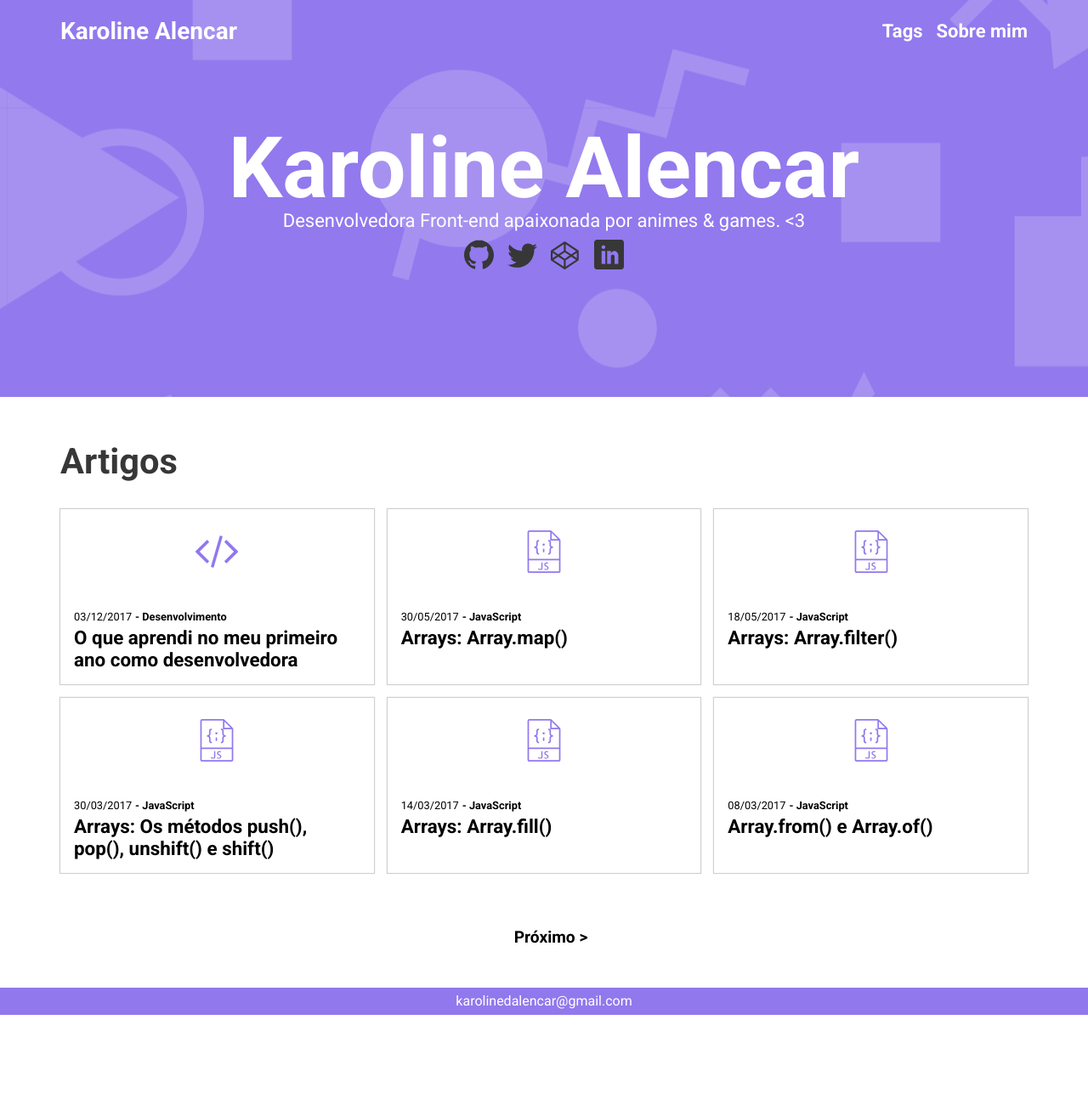
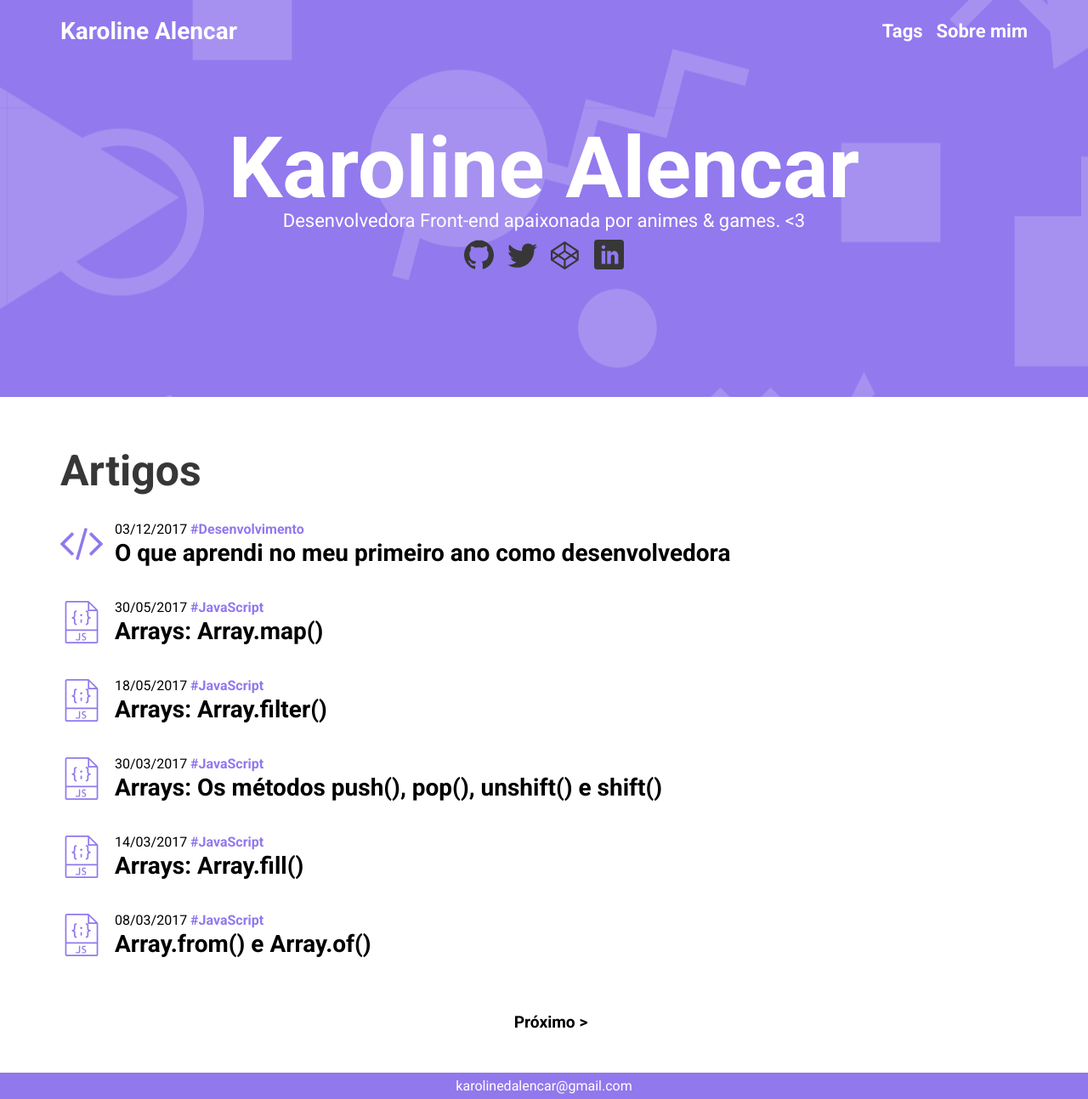
Before and after one commit to karolinedealencar/karolinedealencar.com.br, a Jekyll site: the page built from index.html, in a window 1280 px wide. Shown: the whole page at 85% size. Built offline with Jekyll 4.4.1, drawn with Linux system fonts in a browser that asks for light colours; the list of posts is cut into pages by our own code; before the commit the page ends 1194 px from its top, so only the background shows below that.

Commit message:
Change post list
Change post list to new layout (3.0)

```diff
--- a/_includes/posts-list.html
+++ b/_includes/posts-list.html
@@ -3,14 +3,14 @@
     <h2 class="post-list__title">
       Artigos
     </h2>
+
     <div class="post-list__list">
       <!-- Loops through the paginated posts -->
       {% if site.posts.size == 0 %}
         <h3>Parece que não tem nenhum post por aqui.</h3>
       {% else %}
         {% for post in paginator.posts %}
-        <a class="post__link" href="{{ site.baseurl }}{{ post.url }}">
-          <article class="post-list__item">
+          <article class="post-list__article">
             <div class="post-list__img">
                 {% if post.categories contains "JavaScript" %}
                   <img src="/img/icon-javascript.svg" alt="JavaScript Icon">
@@ -31,22 +31,26 @@
                 {% if post.categories contains "Soft Skills" %}
                   <img src="/img/icon-skills.svg" alt="Soft Skills Icon">
                 {% endif %}
-              </div>
+            </div>
             <header class="post-list__header">
               <div>
                 <time class="post-list__date">{{ post.date | date: "%d/%m/%Y" }}</time>
-                <span class="post-list__categories"> - {{ post.categories }}</span>
+                <a href="{{ site.baseurl }}{{ post.url }}" title="{{ post.categories }}">
+                  <span class="post-list__categories"> #{{ post.categories }}</span>
+                </a>
               </div>
-              <h3 class="post-list__title--list">
-                {{ post.title }}
-              </h3>
+              <a href="{{ site.baseurl }}{{ post.url }}" title="{{ post.title }}">
+                <h3 class="post-list__title--list">
+                  {{ post.title }}
+                </h3>
+              </a>
             </header>
           </article>
-        </a>
         {% endfor %}
       {% endif %}
     </div>
   </div>
+
   <!-- Pagination links -->
   <div class="pagination">
   {% if paginator.previous_page %}
--- a/_sass/_style.scss
+++ b/_sass/_style.scss
@@ -145,13 +145,13 @@
 // POSTS
 
 .post-list__title {
-  margin-bottom: 2rem;
+  margin-bottom: rem(30);
 
   color: $color-secondary;
-  font-size: 2rem;
+  font-size: rem(35);
 
   @media (min-width: 992px) {
-    font-size: 2.6em;
+    font-size: rem(50);
   }
 
 }
@@ -159,55 +159,69 @@
 .post-list__list {
   display: grid;
   grid-template-columns: 1fr;
-  grid-auto-rows: 1fr;
-  grid-gap: 1rem;
+  grid-auto-rows: auto;
+  grid-gap: rem(18);
+  grid-template-columns: repeat(1, 1fr);
 
-  @media (min-width: 600px) {
-    grid-template-columns: repeat(2, 1fr);
-  }
-
-  @media (min-width: 800px) {
-    grid-template-columns: repeat(3, 1fr);
+  @media (min-width: 520px) {
+    grid-gap: rem(38);
+    grid-auto-rows: 1fr;
   }
 
 }
 
-.post-list__item {
+.post-list__article {
   height: 100%;
-  box-shadow: 0px 0px 1px 1px #d2cece;
+  display: flex;
+  align-items: center;
 
-  transition: .2s ease-in;
+  transition: baseTransition();
 
   &:hover {
-    transform: translateY(-2px);
+    transform: baseTranslate();
   }
 
 }
 
 .post-list__img {
-  height: 100px;
-  display: flex;
-  justify-content: center;
-  align-items: center;
+  height: 50px;
+  width: 50px;
+  display: none;
+  margin-right: rem(14);
+
+  @media (min-width: 520px) {
+    display: flex;
+    display: flex;
+    justify-content: center;
+    align-items: center;
+  }
+
 }
 
 .post-list__date,
 .post-list__categories {
-  font-size: .8rem;
+  font-size: rem(14);
   font-weight: lighter;
+
+  @media (min-width: 520px) {
+    font-size: rem(16);
+  }
+
 }
 
 .post-list__categories {
+  color: $color-primary;
   font-weight: bold;
 }
 
-.post-list__header {
-  padding: 1rem;
-}
+.post-list__title--list {
+  margin: rem(2) 0 0 0;
+  font-size: rem(20);
 
-.post-list__title--list {
-  margin: .2rem 0 0 0;
-  font-size: 1.4rem;
+  @media (min-width: 520px) {
+    font-size: rem(28);
+  }
+
 }
 
 // POST PAGE
```
